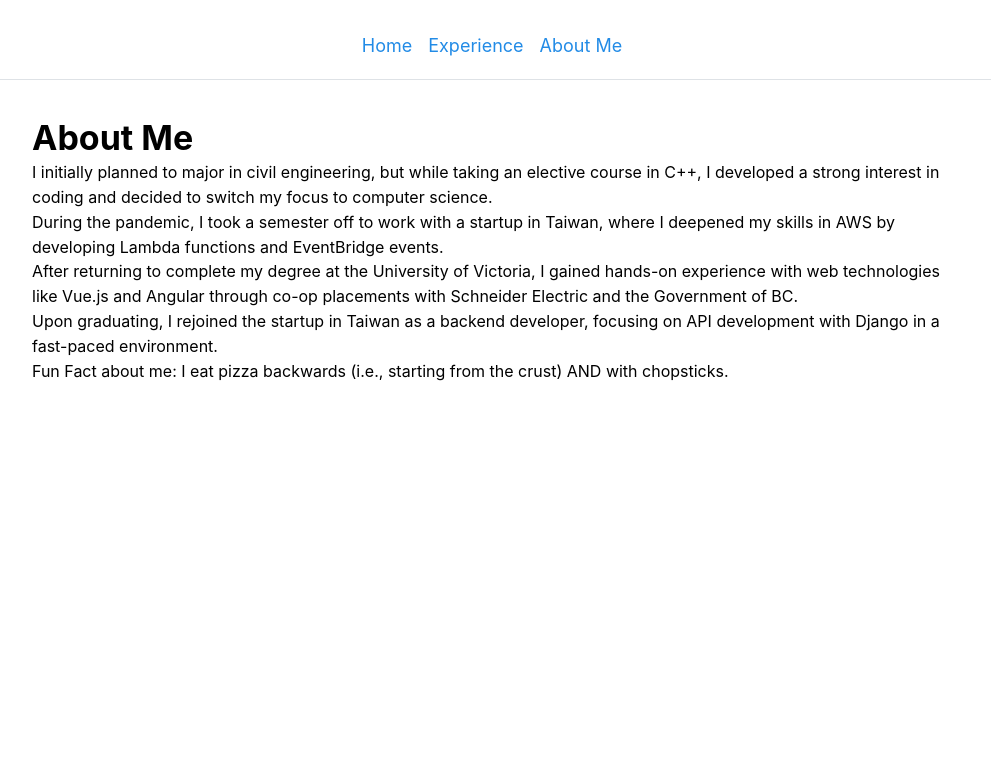
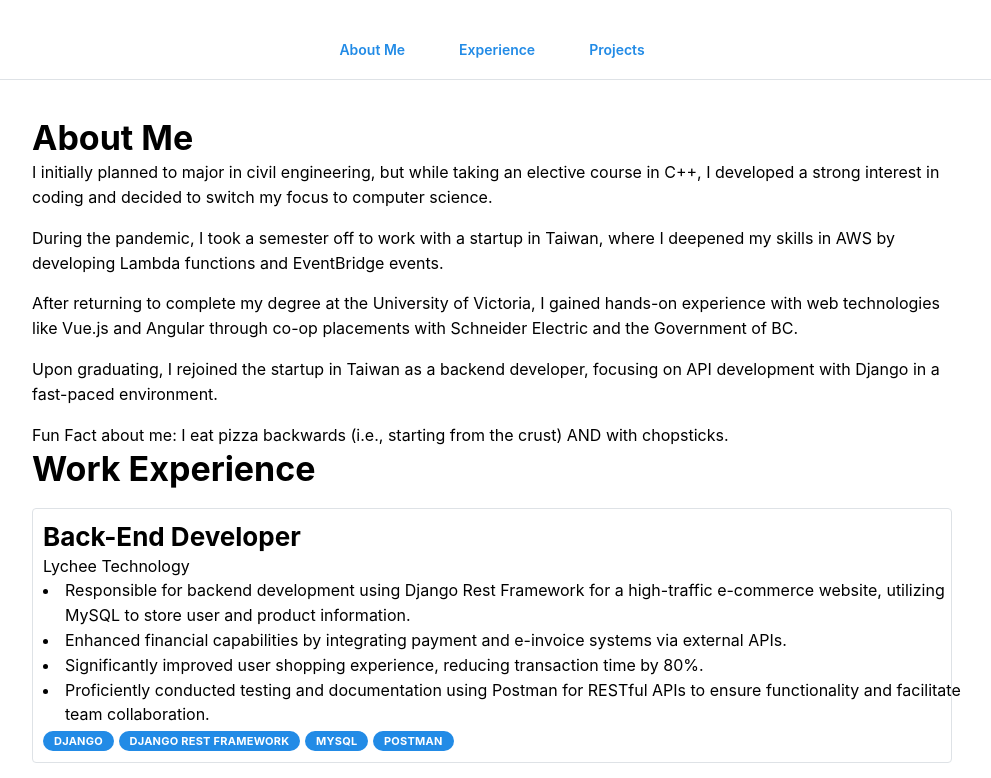
Before and after one commit to garyfan1/my_first_react, a React (Vite) app: page /about-me in a window 1280 px wide. Shown: the top 778 px of the page, without its empty margins (148-1139 px from the left). Built offline with nearby package versions, Linux system fonts and the light colour scheme.

Commit message:
move content to just one page

```diff
--- a/src/App.tsx
+++ b/src/App.tsx
@@ -1,6 +1,6 @@
 import {
-  Anchor,
   AppShell,
+  Button,
   Container,
   Group,
 } from "@mantine/core";
@@ -8,34 +8,35 @@ import {
 import "@mantine/core/styles.css"; // needed at the root of App to use Mantine
 
 import { MantineProvider, createTheme } from "@mantine/core";
-import { Outlet } from "react-router-dom";
+import AboutMe from "./components/aboutMe";
+import Experience from "./components/experience";
+import Projects from "./components/projects";
 
 function App() {
   const theme = createTheme({
     /** Put your mantine theme override here */
   });
 
-  const pages = [
-    { label: "Home", href: "/" },
-    { label: "Experience", href: "experience" },
-    { label: "About Me", href: "about-me" },
-  ].map((items) => {
-    return <Anchor size="lg" href={items.href}>{items.label}</Anchor>;
-  });
 
   return (
     <MantineProvider theme={theme}>
       <AppShell header={{ height: 80 }} padding="md">
         <AppShell.Header p="xl">
 
-          <Group justify="center">{pages}</Group>
+          <Group justify="center">
+          <Button variant="transparent">About Me</Button>
+          <Button variant="transparent">Experience</Button>
+          <Button variant="transparent">Projects</Button>
+          </Group>
 
         </AppShell.Header>
 
         <AppShell.Main>
           {/* <Container p={20} bg="var(--mantine-color-blue-light)"> */}
           <Container p={20}>
-            <Outlet />
+            <AboutMe/>
+            <Experience/>
+            <Projects/>
           </Container>
         </AppShell.Main>
       </AppShell>
--- a/src/components/aboutMe.tsx
+++ b/src/components/aboutMe.tsx
@@ -1,4 +1,5 @@
-import { Text, Title } from "@mantine/core";
+import { Space, Text, Title } from "@mantine/core";
+
 
 function AboutMe() {
   return (
@@ -9,22 +10,26 @@ function AboutMe() {
         elective course in C++, I developed a strong interest in coding and
         decided to switch my focus to computer science.
       </Text>
+      <Space h="md"/>
       <Text>
         During the pandemic, I took a semester off to work with a startup in
         Taiwan, where I deepened my skills in AWS by developing Lambda functions
         and EventBridge events.
       </Text>
+      <Space h="md"/>
       <Text>
         After returning to complete my degree at the University of Victoria, I
         gained hands-on experience with web technologies like Vue.js and Angular
         through co-op placements with Schneider Electric and the Government of
         BC.
       </Text>
+      <Space h="md"/>
       <Text>
         Upon graduating, I rejoined the startup in Taiwan as a backend
         developer, focusing on API development with Django in a fast-paced
         environment.
       </Text>
+      <Space h="md"/>
       <Text>
         Fun Fact about me: I eat pizza backwards (i.e., starting from the crust)
         AND with chopsticks.
--- a/src/main.tsx
+++ b/src/main.tsx
@@ -1,34 +1,9 @@
 import { StrictMode } from "react";
 import { createRoot } from "react-dom/client";
 import App from "./App.tsx";
-import AboutMe from "./components/aboutMe.tsx";
-import Experience from "./components/experience.tsx";
-import { createBrowserRouter, RouterProvider } from "react-router-dom";
-import Content from "./content.tsx";
-
-const router = createBrowserRouter([
-  {
-    path: "/",
-    element: <App />,
-    children: [
-      {
-        path: "",
-        element: <Content />,
-      },
-      {
-        path: "about-me",
-        element: <AboutMe />,
-      },
-      {
-        path: "experience",
-        element: <Experience />,
-      },
-    ],
-  },
-]);
 
 createRoot(document.getElementById("root")!).render(
   <StrictMode>
-    <RouterProvider router={router} />
+    <App/>
   </StrictMode>
 );
```
